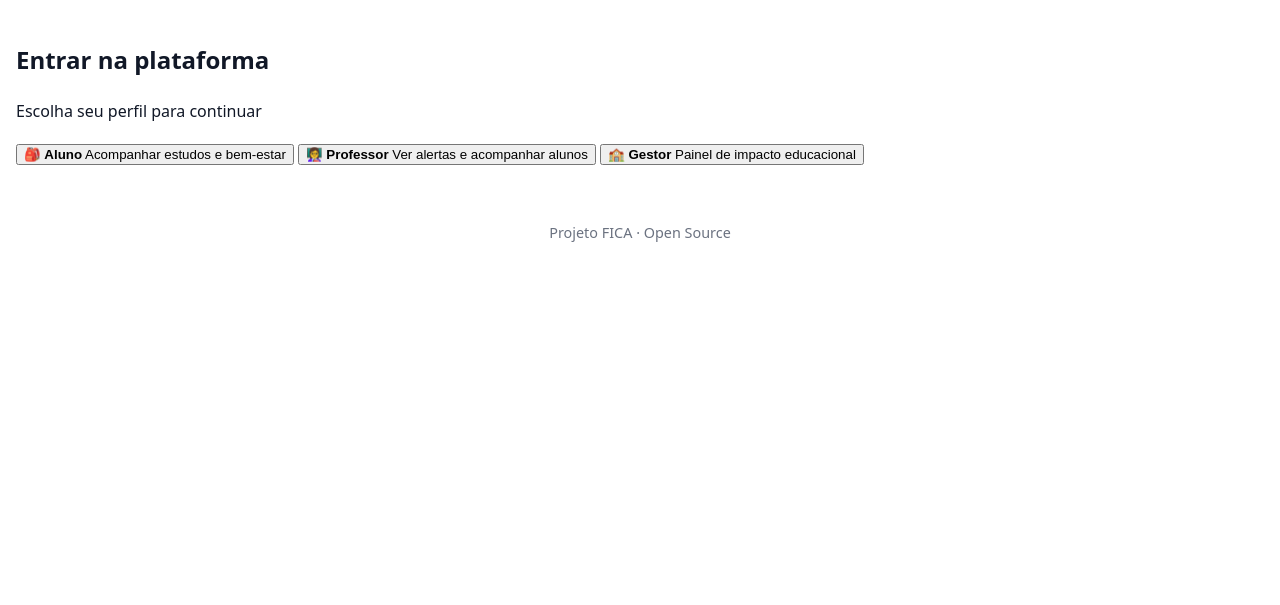
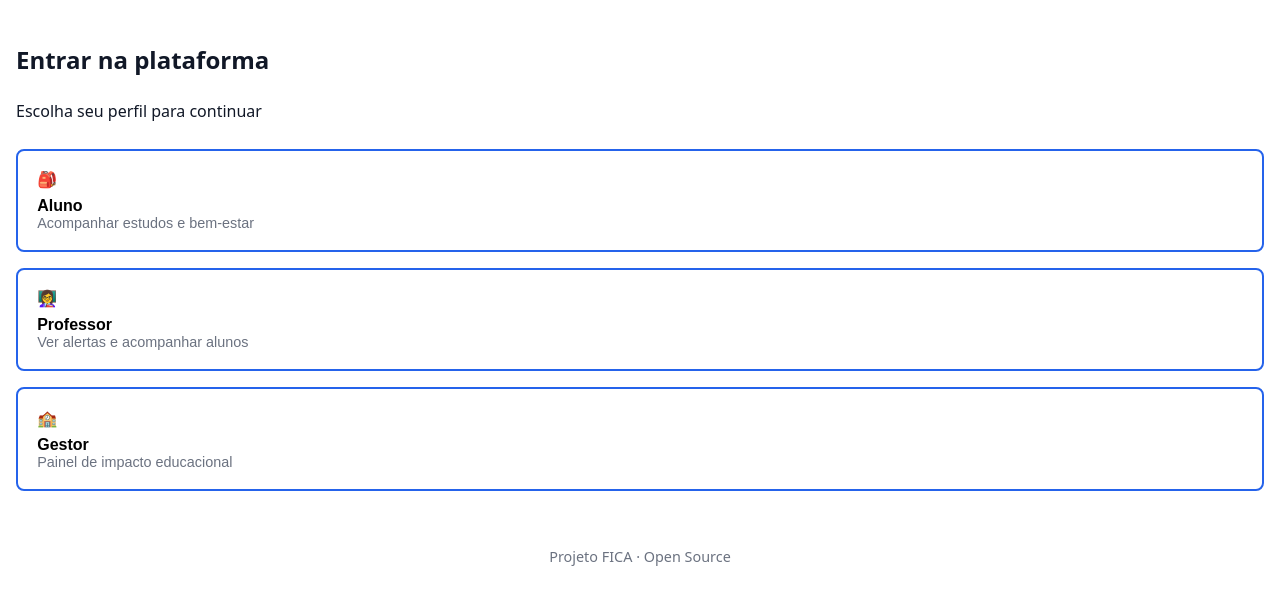
Before and after one commit to JoaoClaudiano/fica, a plain HTML site: page public/views/login.html in a window 1280 px wide. Shown: the part 71-676 px from the top of the page. Drawn offline with Linux system fonts and the light colour scheme; a script that the page names is missing.

Commit message:
Atualizar o base.css

```diff
--- a/public/styles/base.css
+++ b/public/styles/base.css
@@ -75,3 +75,34 @@
   font-size: 0.9rem;
   color: var(--muted);
 }
+
+.login-cards {
+  display: grid;
+  gap: 1rem;
+  margin-top: 1.5rem;
+}
+
+.login-card {
+  border: 2px solid var(--primary);
+  background: none;
+  padding: 1.2rem;
+  border-radius: 8px;
+  text-align: left;
+  font-size: 1rem;
+  cursor: pointer;
+}
+
+.login-card strong {
+  display: block;
+  margin-top: 0.5rem;
+}
+
+.login-card span {
+  display: block;
+  font-size: 0.9rem;
+  color: var(--muted);
+}
+
+.login-card:focus {
+  outline: 3px solid #f59e0b;
+}
```
